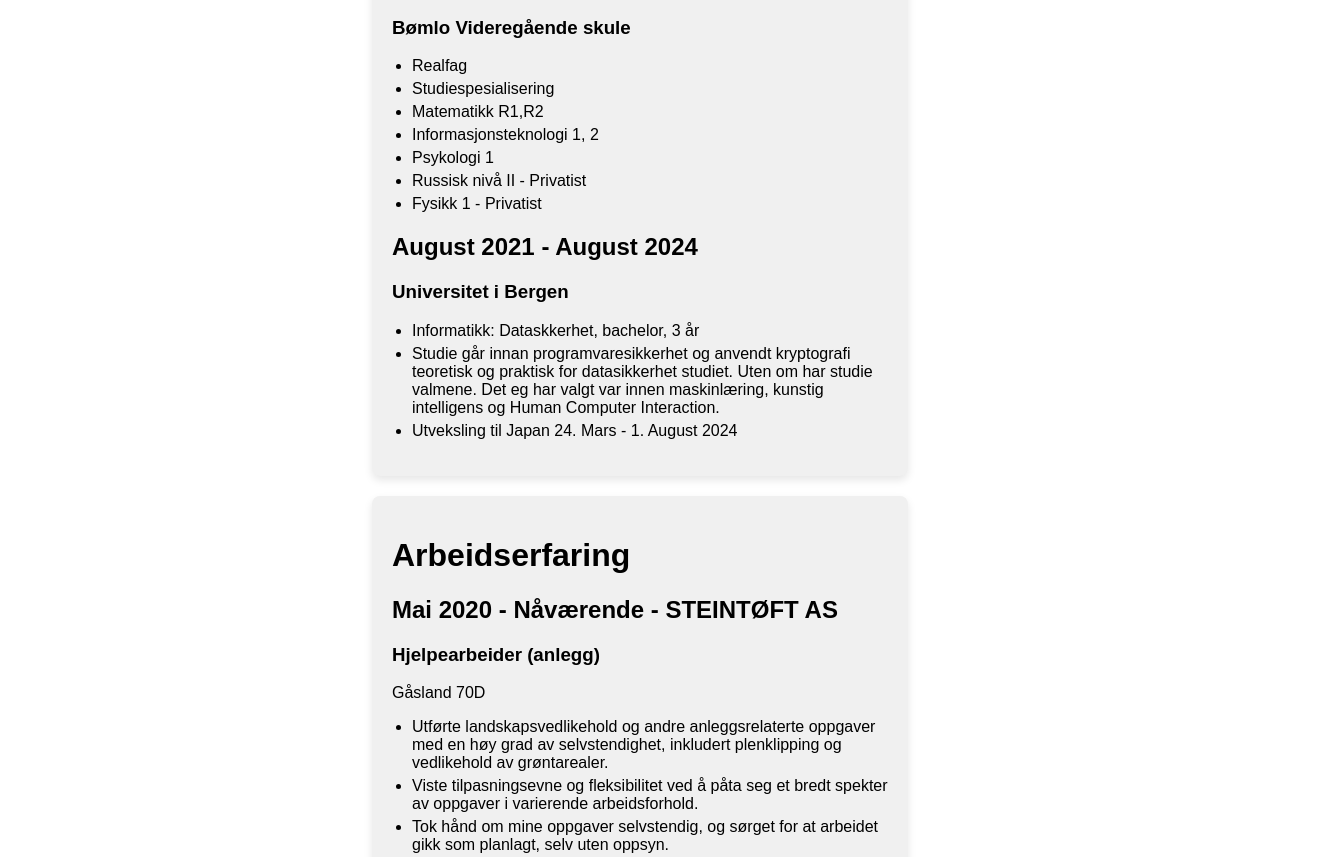
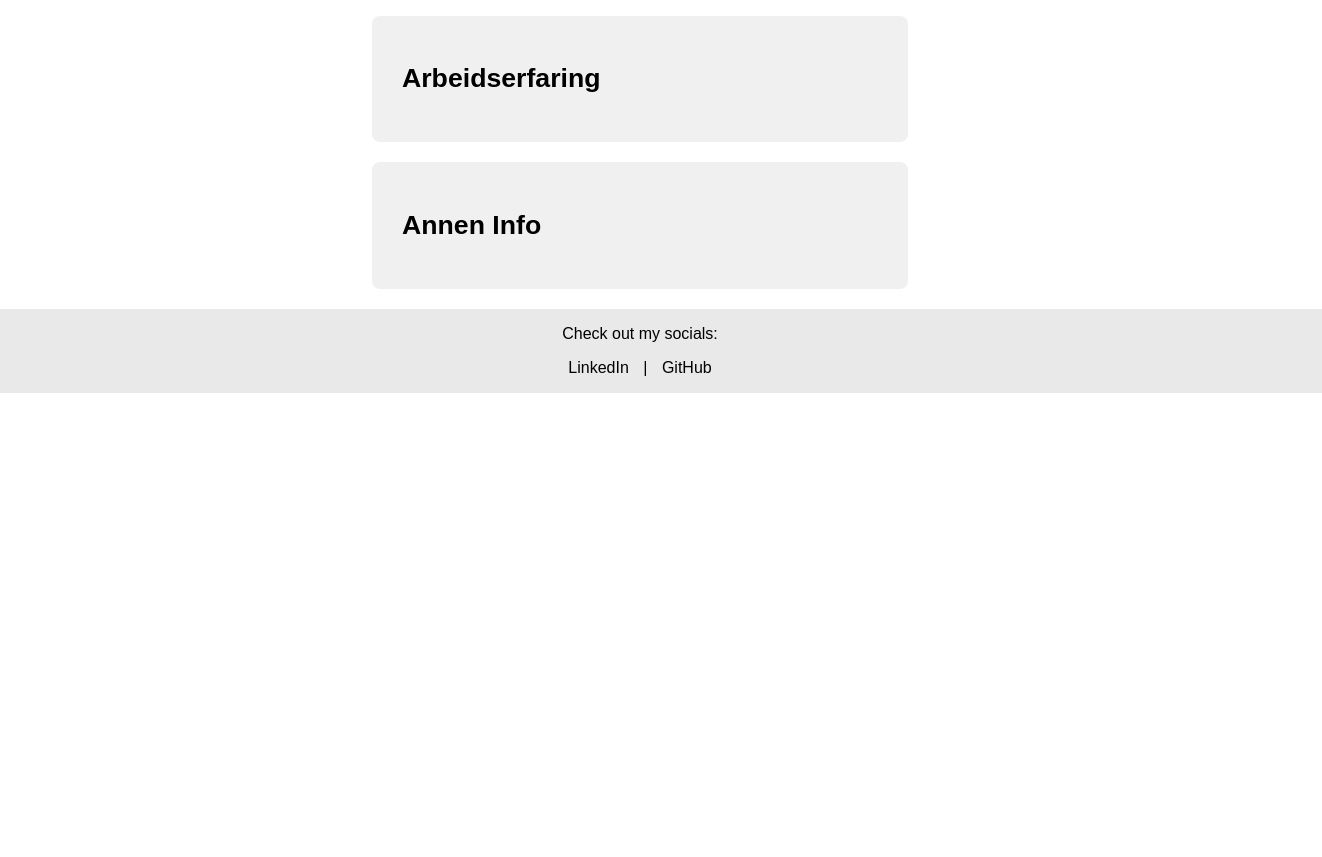
Before and after one commit to Captain-Yarkin/CV_v1, a plain HTML site: page index.html in a window 1280 px wide. Shown: the part 464-1321 px from the top of the page, 1322 px wide, since content can reach past the window. After the commit the page ends 877 px from the top, so only its background shows below. Drawn offline with Linux system fonts and the light colour scheme.

Commit message:
We out here doing work on CV

```diff
--- a/index.html
+++ b/index.html
@@ -21,17 +21,44 @@
         </div>
     </div>
 
+    <div class="section">
+        <button class="toggle-button">
+            <h1>Utdanning</h1>
+        </button>
+        <div class="content">
+            <div class="section" id="education">
+            </div>
+        </div>
+    </div>
 
-<div class="section education-container" id="education">
-    <h1>Utdanning</h1>
-</div>
+    <div class="section">
+        <button class="toggle-button">
+            <h1>Arbeidserfaring</h1>
+        </button>
+        <div class="content">
+            <div class="section " id="work">
+            </div>
+        </div>
+    </div>
 
-<div class="section" id="work">
-    <h1>Arbeidserfaring</h1>
-</div>
+    <div class="section">
+        <button class="toggle-button">
+            <h1>Annen Info</h1>
+        </button>
+        <div class="content">
+            <div class="section" id="otherInfo">
+            </div>
+        </div>
+    </div>
 
-<div class="section" id="otherInfo">
-    <h1>Annen Info</h1>
+<footer>
+    <p>Check out my socials:</p>
+    <p>
+        <a href="https://www.linkedin.com/in/your-linkedin-id">LinkedIn</a> |
+        <a href="https://github.com/your-github-username">GitHub</a>
+    </p>
+</footer>
+
 
 
 
--- a/otherInfo.json
+++ b/otherInfo.json
@@ -1,21 +1,8 @@
 {
     "otherInfo": [
+
         {
-            "period": "Februar 2022 - Nåværende",
-            "name": "BSI Volleyball",
-            "info": [
-                "Styremedlem",
-                "Marknadsansvarlig",
-                "Trener for damelaget D5"
-            ]
-        },
-        {
-            "period": "August 2021 - Mars 2024",
-            "name": "Integrerbar",
-            "info": "Frivillig i bar"
-        },
-        {
-            "period": "November 2020 - Nåværende",
+            "period": "",
             "name": "Førerkort",
             "info": "Klasse B - personbil"
         },
--- a/script.js
+++ b/script.js
@@ -57,9 +57,6 @@ function displayOtherInfo(data) {
   });
 }
 
-
-
-
 // New functions to change the photo on hover
 function changePhoto(imageElement) {
     imageElement.src = 'IMG_0340_laugh.jpg'; // Path to the photo shown on hover
@@ -68,3 +65,17 @@ function changePhoto(imageElement) {
   function revertPhoto(imageElement) {
     imageElement.src = 'IMG_0341_nlaugh.jpg'; // Original path to the photo
   }
+
+
+  document.querySelectorAll('.toggle-button').forEach(button => {
+    button.addEventListener('click', () => {
+        const content = button.nextElementSibling;
+
+        button.classList.toggle('active');
+        if (content.style.maxHeight) {
+            content.style.maxHeight = null;
+        } else {
+            content.style.maxHeight = content.scrollHeight + 'px';
+        }
+    });
+  });
--- a/style.css
+++ b/style.css
@@ -7,13 +7,36 @@ body {
     align-items: center;
 }
 
+/* Add to your style.css */
+.toggle-button {
+    background-color: #f0f0f0; /* Light grey */
+    padding: 10px;
+    width: 100%;
+    text-align: left;
+    border: none;
+    outline: none;
+    cursor: pointer;
+    transition: background-color 0.3s ease;
+}
+
+.toggle-button:hover {
+    background-color: #ddd; /* Slightly darker grey on hover */
+}
+
+.content {
+    overflow: hidden;
+    margin: 0 auto;
+    max-height: 0;
+    transition: max-height 0.3s ease-out;
+}
+
 .section {
     background-color: #f0f0f0; /* Light grey background */
     border-radius: 8px; /* Optional: adds rounded corners */
     padding: 20px;
+
     margin-bottom: 20px; /* Adds space between sections */
     width: 40%; /* Adjusts the width of the section. You can set this as needed */
-    box-shadow: 0 4px 8px rgba(0, 0, 0, 0.1); /* Optional: adds a subtle shadow for depth */
 }
 
 .personal-section {
@@ -39,11 +62,31 @@ body {
 
 ul {
     list-style-position: outside; /* Positions the bullet outside the list item */
-    padding-left: 20px; /* Adjusts the padding to ensure proper alignment */
+    padding-left: 30px; /* Adjusts the padding to ensure proper alignment */
 }
 
 li {
     text-align: left; /* Ensures text is aligned to the left */
     display: list-item; /* Ensures the item is displayed as a list item */
-    margin: 5px 0; /* Adds some spacing between list items */
+    margin: 5px auto; /* Adds some spacing between list items */
 }
+
+footer {
+    background-color: #e9e9e9; /* Dark grey background for the footer */
+    color: rgb(0, 0, 0); /* White text color */
+    text-align: center; /* Center the text inside the footer */
+
+    width: 110%; /* Ensure it covers the full width */
+    bottom: 0; /* Align at the bottom of the page */
+    left: 0; /* Align to the left side of the page */
+}
+
+footer a {
+    color: rgb(0, 0, 0); /* White text color for links */
+    text-decoration: none; /* No underline */
+    padding: 0 10px; /* Spacing between links */
+}
+
+footer a:hover {
+    text-decoration: underline; /* Underline on hover for better user experience */
+}
```
Also changed, not shown: studentaktiv.json (added, +20 -0 lines).
